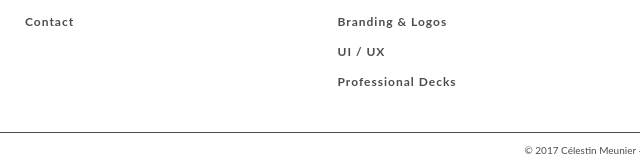
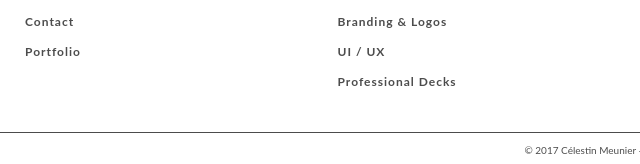
Before and after one commit to cele-stin/cele-stin.github.io, a plain HTML site: page index.html in a window 1280 px wide. Shown: the part 3354-3518 px from the top of the page, 0-640 px from the left. Drawn offline with nearby package versions, Linux system fonts and the light colour scheme; a script that the page names is missing.

Commit message:
Portfolio Link

```diff
--- a/index.html
+++ b/index.html
@@ -136,7 +136,7 @@
     <footer class="footer" id="footer"><a class="footer-logo w-inline-block" data-ix="buttonroll" href="#header"><img class="image-3" src="images/Combined-Shape.svg" width="35"></a>
         <div class="row w-row">
             <div class="column-4 w-col w-col-3">
-                <h3 class="heading-4">Ressources</h3><a class="footer-link" data-ix="opencontact" href="#">Contact</a></div>
+                <h3 class="heading-4">Ressources</h3><a class="footer-link" data-ix="opencontact" href="#">Contact</a><a class="footer-link" href="https://portfolio.celest.in">Portfolio</a></div>
             <div class="column-3 w-col w-col-3">
                 <h3 class="heading-4">Work</h3><a class="footer-link" href="#branding">Branding &amp; Logos</a><a class="footer-link" href="#UI">UI / UX</a><a class="footer-link" href="#pitchdecks">Professional Decks</a></div>
             <div class="column-5 w-col w-col-6">
```
